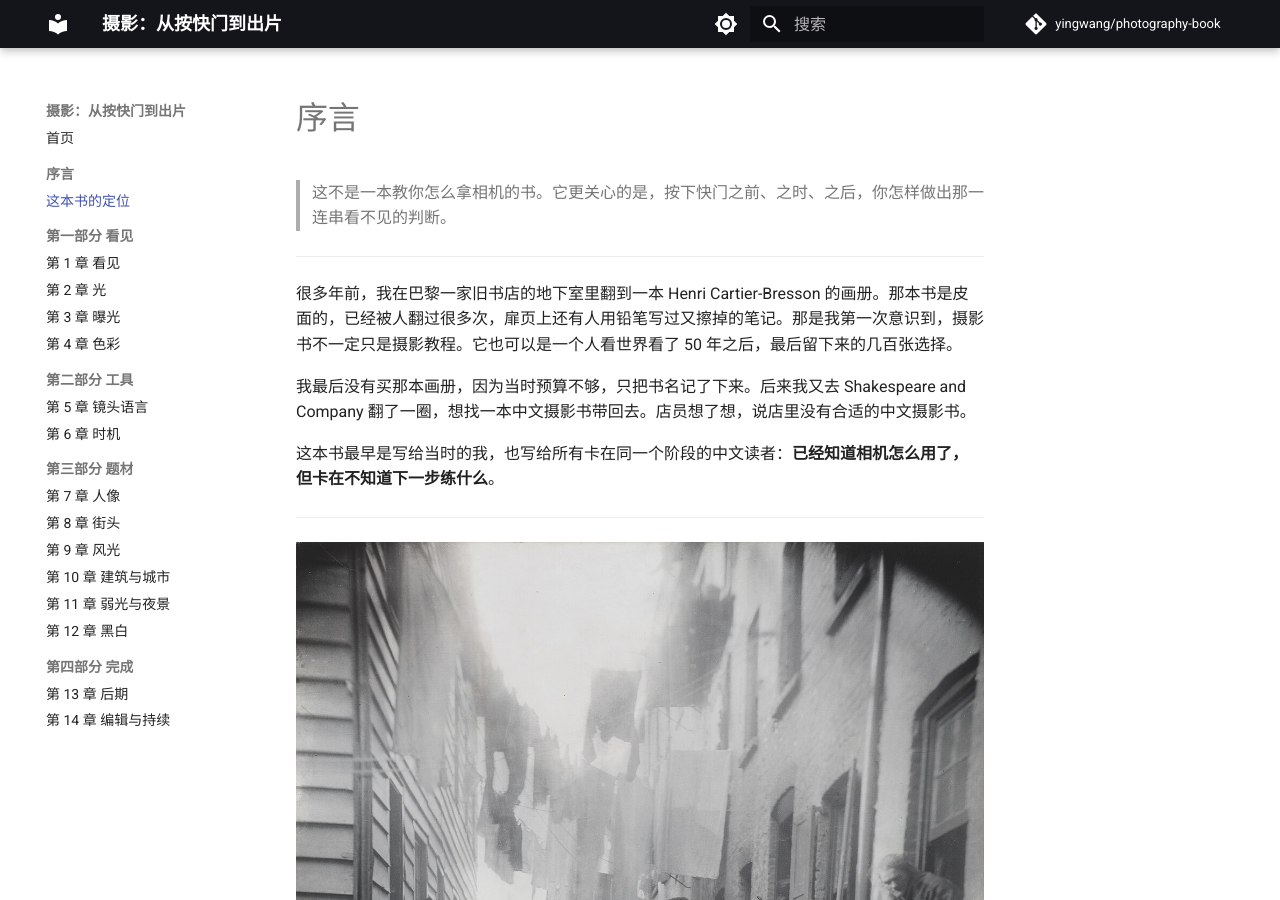
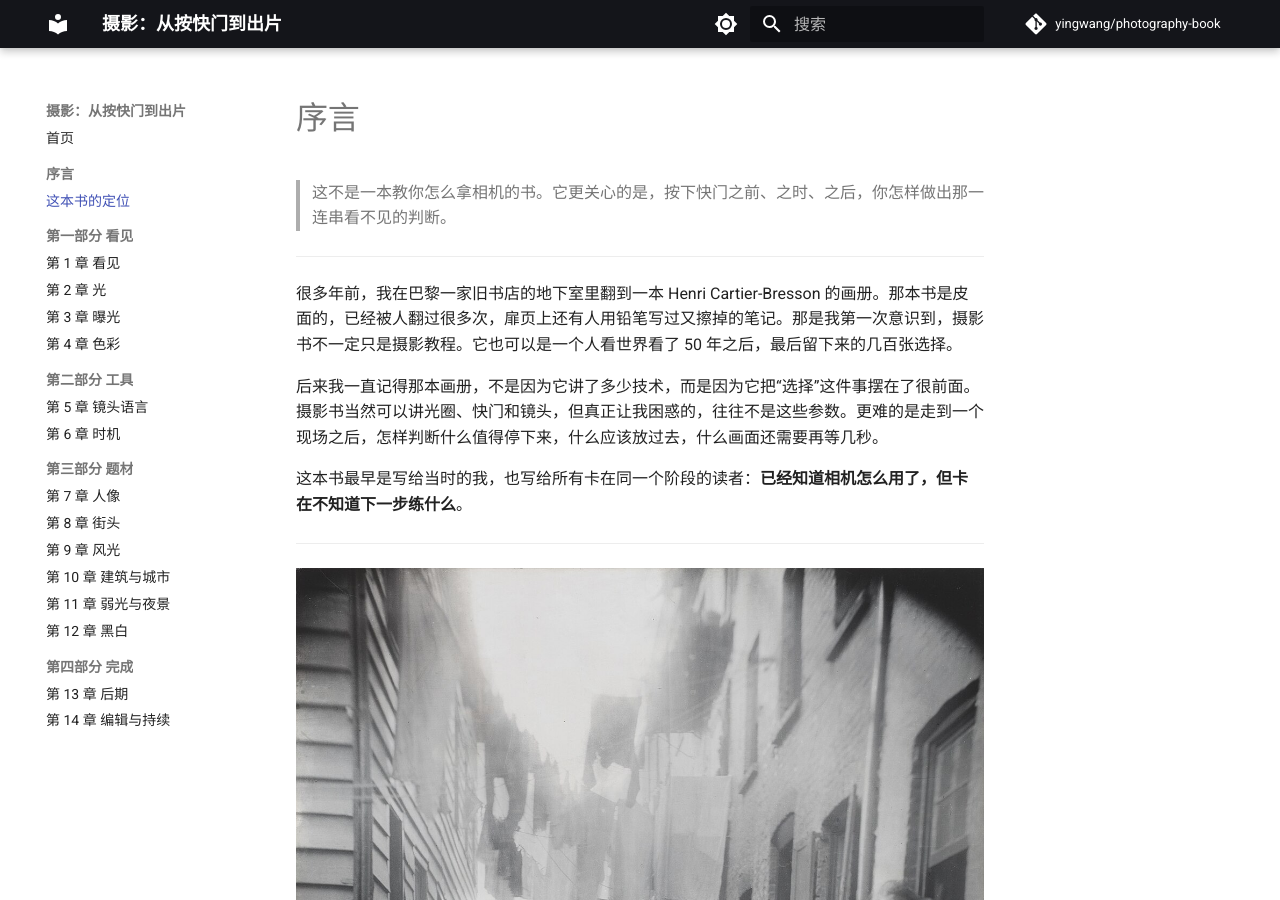
Before and after one commit to yingwang/photography-book, an MkDocs documentation site: the page built from docs/00-preface.md, in a window 1280 px wide and 900 px high. Built offline with MkDocs 1.6.1 and Material for MkDocs 9.7.7, drawn with Linux system fonts in a browser that asks for light colours; comment, search, counter and statistics services are not loaded.

Commit message:
Revise preface motivation

```diff
--- a/docs/00-preface.md
+++ b/docs/00-preface.md
@@ -6,9 +6,9 @@
 
 很多年前，我在巴黎一家旧书店的地下室里翻到一本 Henri Cartier-Bresson 的画册。那本书是皮面的，已经被人翻过很多次，扉页上还有人用铅笔写过又擦掉的笔记。那是我第一次意识到，摄影书不一定只是摄影教程。它也可以是一个人看世界看了 50 年之后，最后留下来的几百张选择。
 
-我最后没有买那本画册，因为当时预算不够，只把书名记了下来。后来我又去 Shakespeare and Company 翻了一圈，想找一本中文摄影书带回去。店员想了想，说店里没有合适的中文摄影书。
+后来我一直记得那本画册，不是因为它讲了多少技术，而是因为它把“选择”这件事摆在了很前面。摄影书当然可以讲光圈、快门和镜头，但真正让我困惑的，往往不是这些参数。更难的是走到一个现场之后，怎样判断什么值得停下来，什么应该放过去，什么画面还需要再等几秒。
 
-这本书最早是写给当时的我，也写给所有卡在同一个阶段的中文读者：**已经知道相机怎么用了，但卡在不知道下一步练什么**。
+这本书最早是写给当时的我，也写给所有卡在同一个阶段的读者：**已经知道相机怎么用了，但卡在不知道下一步练什么**。
 
 ---
 
```
